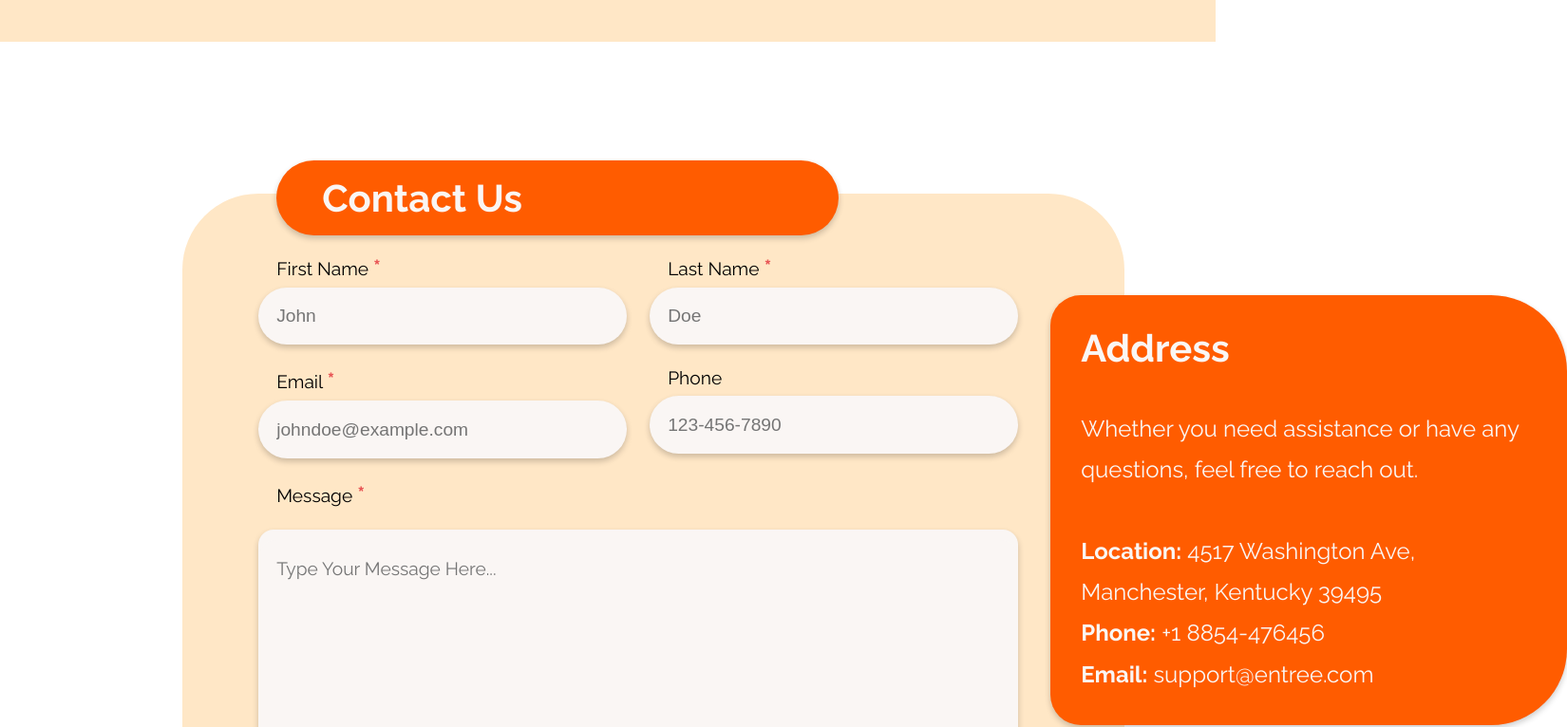
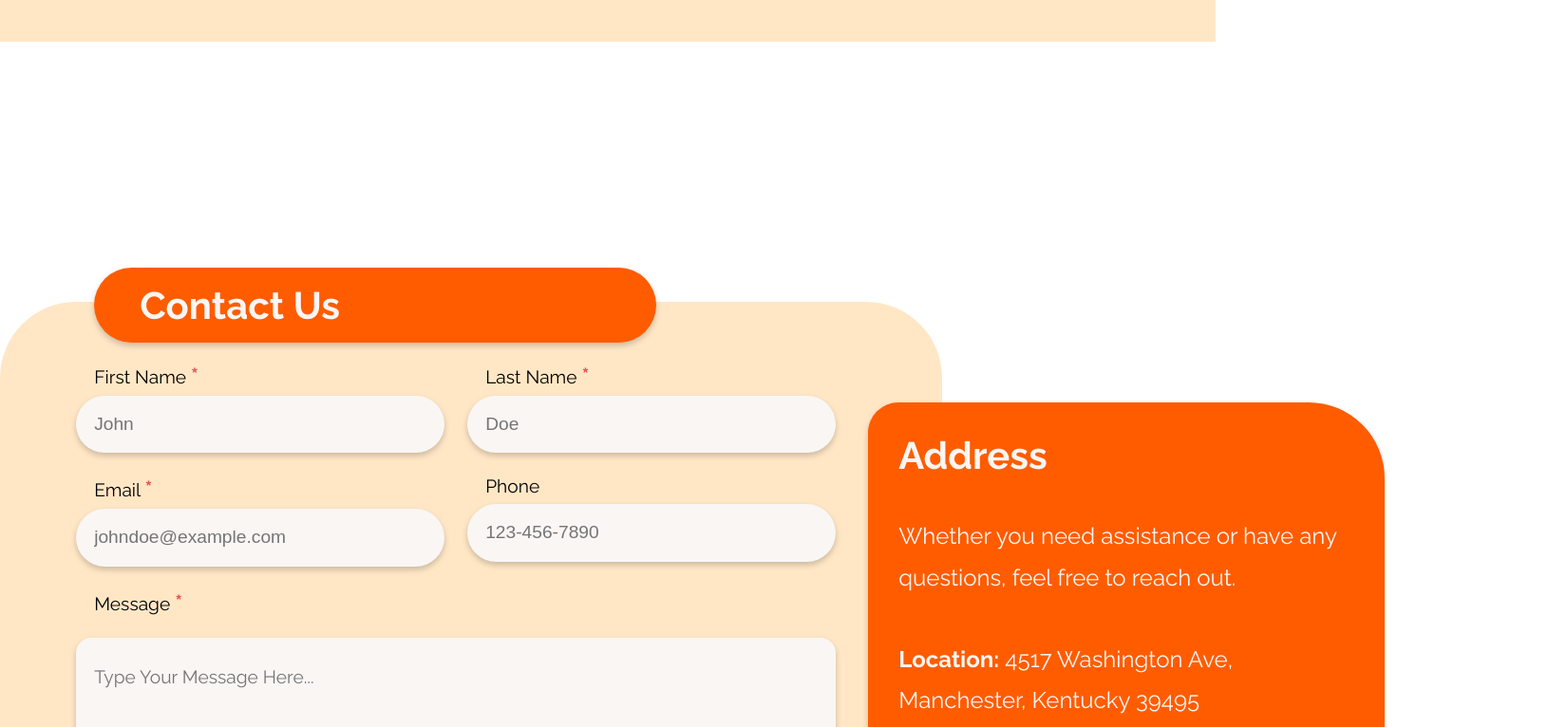
Before and after one commit to AzzaDeveloper/entree, a SvelteKit app: page /contacts in a window 1280 px wide. Shown: the part 820-1586 px from the top of the page at 95% size, 1650 px wide, since content can reach past the window. Built offline with nearby package versions, Linux system fonts and the light colour scheme.

Commit message:
[fix] Centered contact-section horizontally

```diff
--- a/src/routes/contacts/+page.svelte
+++ b/src/routes/contacts/+page.svelte
@@ -46,6 +46,7 @@
 
 	<!-- Contact section -->
 	<section id="contact-section">
+		<div id="contact-form-wrapper">
 			<div id="contact-form-container">
 				<div id="contact-form-title" class="box-shadow">
 					<h2>Contact Us</h2>
@@ -97,6 +98,7 @@
 					</p>
 				</div>
 			</div>
+		</div>
 	</section>
 
 	<!-- FAQ section -->
--- a/src/routes/contacts/contacts.scss
+++ b/src/routes/contacts/contacts.scss
@@ -2,7 +2,7 @@
 #contacts-page {
 	display: flex;
 	flex-direction: column;
-	gap: 5em;
+	gap: 15em;
 
 	* {
 		margin: 0;
@@ -82,11 +82,16 @@
 
 	#contact-section {
 		display: flex;
-		padding: 5em;
+        justify-content: center;
+
+		#contact-form-wrapper {
+            position: relative;
+            height: 46.5em;
+            width: 91.1em;
 
 			#contact-form-container {
-			position: relative;
-			margin-left: 10%;
+				position: absolute;
+                bottom: 0;
 				padding: 4em 7em 2em 5em;
 				width: 50em;
 				background-color: var(--accent-lightpeach);
@@ -205,6 +210,7 @@
 				}
 			}
 		}
+	}
 
 	#faq-section {
 		display: flex;
@@ -214,7 +220,7 @@
 		background-color: var(--accent-lightpeach);
 		// padding: 2rem;
 		width: 100%;
-		min-height: 100vh;
+		height: 60em;
 
 		p {
 			margin: 0;
```
Lines whose indentation alone changed are shown as unchanged.
